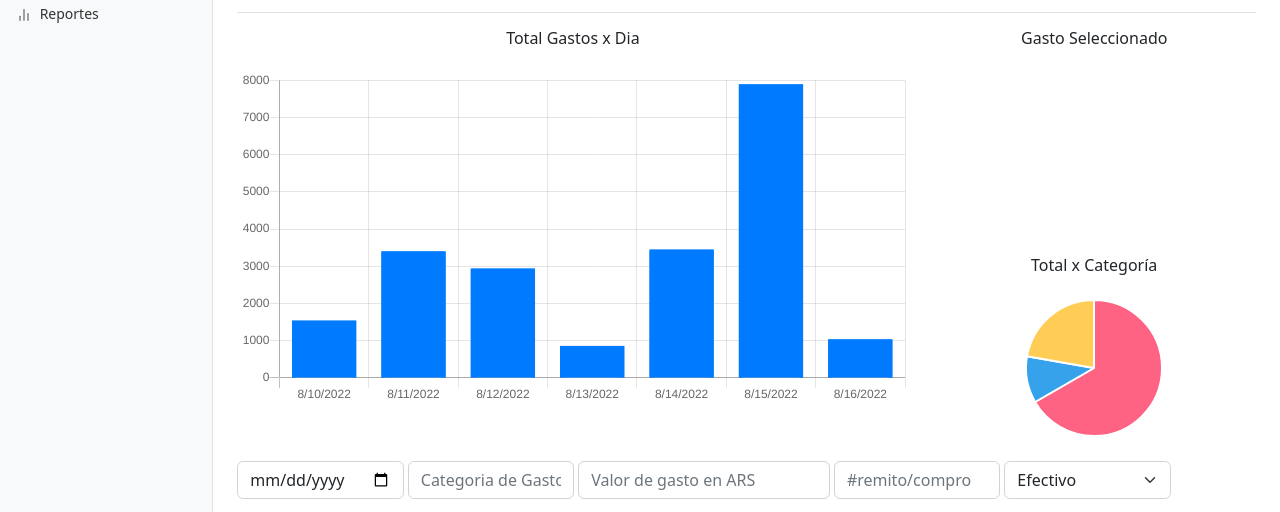
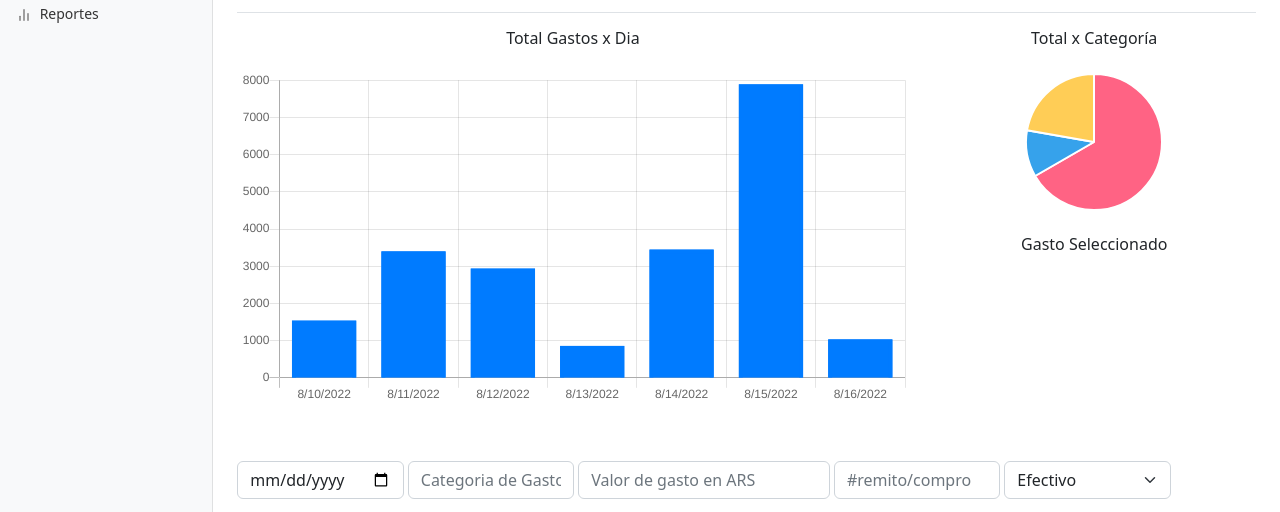
Before and after one commit to erodrig87/EVENTOS-Desafio, a plain HTML site: page index.html in a window 1280 px wide. Shown: the part 106-618 px from the top of the page. Drawn offline with nearby package versions, Linux system fonts and the light colour scheme.

Commit message:
se agrega evento onmouseenter y canvas valor

```diff
--- a/index.html
+++ b/index.html
@@ -126,10 +126,10 @@
           <canvas class="my-4 w-100" id="myChart" width="800" height="400"></canvas>
         </div>
         <div class="col-md-4">
+          <h3 class="h6"><p class="text-center">Total x Categoría</p></h3>
+          <canvas class="my-4 w-100" id="myChart3" width="280" height="120"></canvas>
           <h3 class="h6"><p class="text-center">Gasto Seleccionado</p></h3>
           <canvas class="my-4 w-100" id="textSelectedRow" width="280" height="120"></canvas>
-          <h3 class="h6"><p class="text-center">Total x Categoría</p></h3>
-          <canvas class="my-4 w-100" id="myChart3" width="280" height="120"></canvas>
         </div>
       </div>
 
--- a/js/miarchivo.js
+++ b/js/miarchivo.js
@@ -4,7 +4,7 @@ alert(
 
 Se agregan eventos:
 - Los botones se encuentran manejados por eventos onclick declarados en .js
-- Al hacer click sobre fila de tabla, se visualiza en canvas el Valor correspondiente a la fila seleccionada
+- Al hacer pasar el mouse por la tabla, se visualiza en canvas el valor correspondiente a la fila en la que se encuentra el mouse.
 
 Interaccion con HTML:
 - Se puede ingresar un nuevo gasto desde el Formularo
@@ -111,9 +111,9 @@ function addRowTable(objeto){
         nodofila = document.createElement("tr");
         nodofila.id= objeto.ID;
 
-        // evento onclick en cada fila
+        // evento onmouseenter en cada fila
         let index = arrayGastos.length -1;
-        nodofila.onclick = () =>{
+        nodofila.onmouseenter = () =>{
                 //objeto.deleteCompleteRow();
                 //arrayGastos.splice(index,1);
                 updateCanvas(objeto);
```
